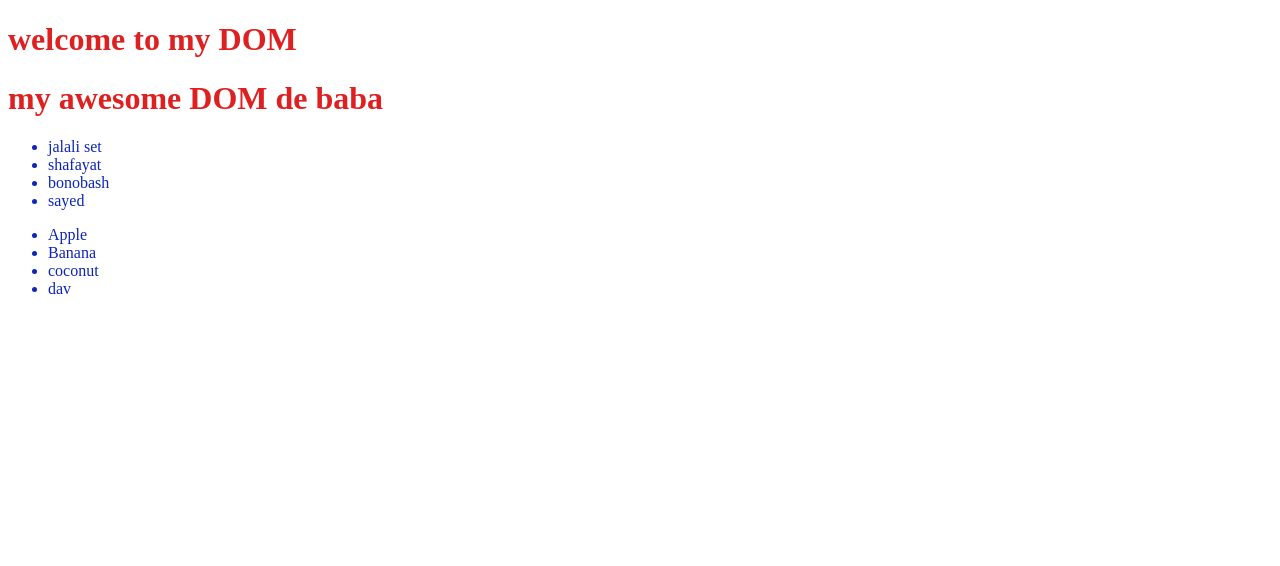
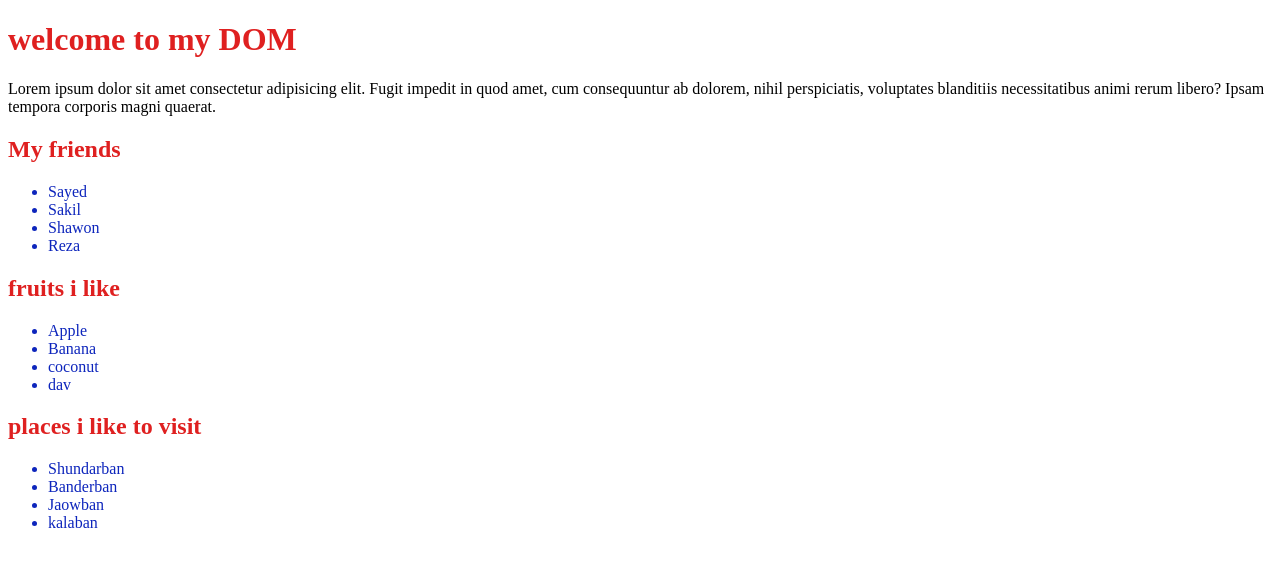
Before and after one commit to mdshawonreza/module-24-dom, a plain HTML site: page index.html in a window 1280 px wide. Drawn offline with Linux system fonts and the light colour scheme.

Commit message:
add this final file

```diff
--- a/index.html
+++ b/index.html
@@ -16,21 +16,37 @@
 <body>
     <header>
         <h1>welcome to my DOM</h1>
+        <p>Lorem ipsum dolor sit amet consectetur adipisicing elit. Fugit impedit in quod amet, cum consequuntur ab dolorem, nihil perspiciatis, voluptates blanditiis necessitatibus animi rerum libero? Ipsam tempora corporis magni quaerat.</p>
     </header>
     <main>
-        <h1>my awesome DOM de baba</h1>
+       <section>
+        <h1>My friends</h1>
         <ul>
-            <li>jalali set</li>
-            <li>shafayat</li>
-            <li>bonobash</li>
-            <li>sayed</li>
+            <li>Sayed</li>
+            <li>Sakil</li>
+            <li>Shawon</li>
+            <li>Reza</li>
+
         </ul>
+       </section>
+        <section>
+            <h1>fruits i like</h1>
             <ul>
                 <li>Apple</li>
                 <li>Banana</li>
                 <li>coconut</li>
                 <li>dav</li>
             </ul>
+        </section>
+        <section>
+            <h1>places i like to visit</h1>
+            <ul>
+                <li>Shundarban</li>
+                <li>Banderban</li>
+                <li>Jaowban</li>
+                <li>kalaban</li>
+            </ul>
+        </section>
     </main>
     <script src="js/dom.js"></script>
     <script>
```
Lines whose indentation alone changed are shown as unchanged.
